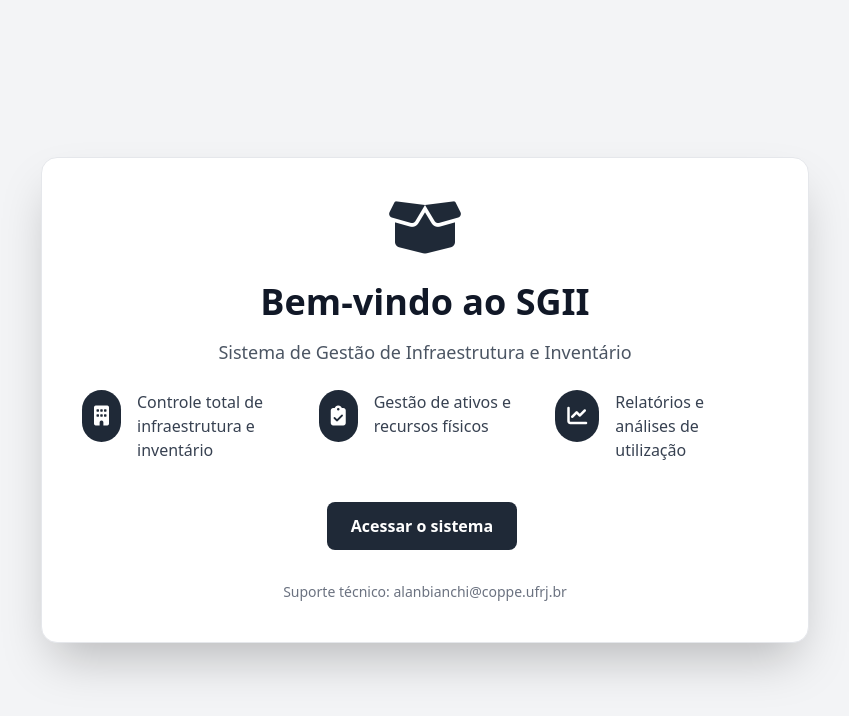
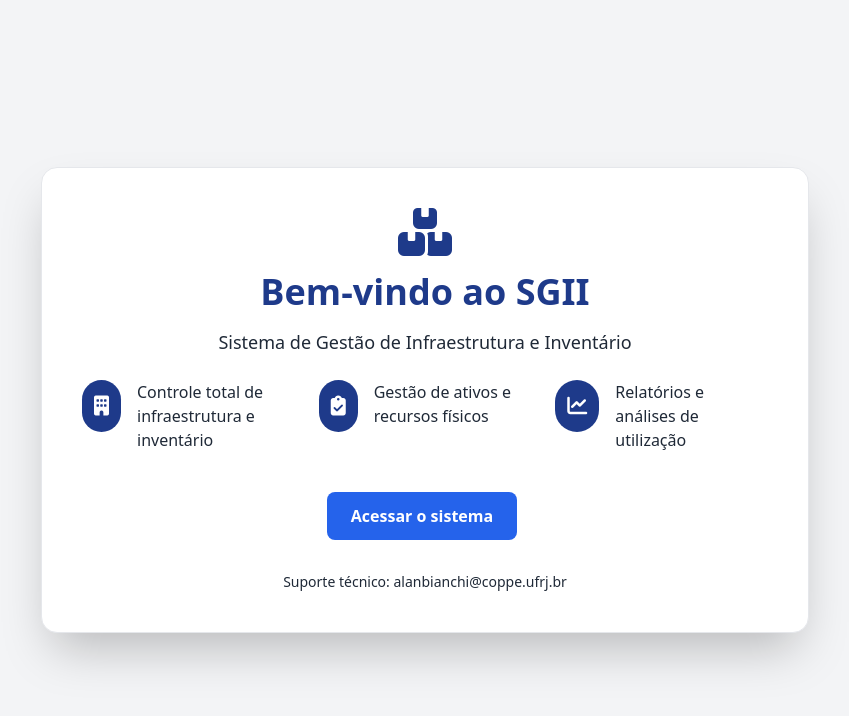
Before and after one commit to Bianchi613/Projeto_SGII, a React (Vite) app in the folder frontend/: page / in a window 1280 px wide. Shown: the top 716 px of the page, without its empty margins (215-1064 px from the left). Built offline with nearby package versions, Linux system fonts and the light colour scheme.

Commit message:
mudando a coloração do frontend

```diff
--- a/frontend/src/components/Home/Home.css
+++ b/frontend/src/components/Home/Home.css
@@ -3,7 +3,7 @@
 body {
   margin: 0;
   font-family: "Arial", sans-serif;
-  background-color: #f7fafc; /* Matches bg-gray-100 */
+  background-color: #f7fafc; /* Mantém bg-gray-100 */
 }
 
 .bg-gray-100 {
@@ -75,7 +75,7 @@
 }
 
 .text-gray-800 {
-  color: #2d3748;
+  color: #2563eb; /* azul ao invés de cinza escuro */
 }
 
 .mb-6 {
@@ -91,7 +91,7 @@
 }
 
 .text-gray-900 {
-  color: #1a202c;
+  color: #1e40af; /* azul mais escuro */
 }
 
 .mb-4 {
@@ -99,7 +99,7 @@
 }
 
 .text-gray-600 {
-  color: #718096;
+  color: #4b5563; /* cinza médio, menos opaco */
 }
 
 .text-lg {
@@ -135,11 +135,11 @@
 }
 
 .bg-gray-800 {
-  background-color: #2d3748;
+  background-color: #2563eb; /* azul */
 }
 
 .hover\:bg-gray-900:hover {
-  background-color: #1a202c;
+  background-color: #1e40af; /* azul escuro */
 }
 
 .text-white {
@@ -177,7 +177,7 @@
 }
 
 .text-gray-500 {
-  color: #a0aec0;
+  color: #6b7280; /* cinza mais escuro e legível */
 }
 
 .flex.items-start {
@@ -190,7 +190,7 @@
 }
 
 .bg-gray-800.text-white {
-  background-color: #2d3748;
+  background-color: #2563eb;
   color: #ffffff;
 }
 
@@ -207,7 +207,7 @@
 }
 
 .text-gray-700 {
-  color: #4a5568;
+  color: #374151; /* cinza escuro para textos */
 }
 
 .flex-1 {
--- a/frontend/src/components/Home/Home.jsx
+++ b/frontend/src/components/Home/Home.jsx
@@ -6,11 +6,11 @@
   return (
     <div className="bg-gray-100 min-h-screen flex flex-col items-center justify-center p-8">
       <div className="bg-white max-w-3xl w-full rounded-2xl shadow-2xl border border-gray-200 p-10 text-center">
-        <i className="fas fa-box-open text-6xl text-gray-800 mb-6"></i>
-        <h1 className="text-4xl font-bold text-gray-900 mb-4">
+        <i className="fas fa-boxes text-5xl mb-4 text-blue-900"></i>
+        <h1 className="text-4xl font-bold text-blue-900 mb-4">
           Bem-vindo ao SGII
         </h1>
-        <p className="text-gray-600 text-lg mb-6">
+        <p className="text-black-900 text-lg mb-6">
           Sistema de Gestão de Infraestrutura e Inventário
         </p>
         <div className="grid grid-cols-1 sm:grid-cols-3 gap-6 text-left">
@@ -30,12 +30,12 @@
         <div className="mt-10">
           <button
             onClick={() => navigate("/login")}
-            className="inline-block bg-gray-800 hover:bg-gray-900 text-white font-bold py-3 px-6 rounded-lg transition duration-200"
+            className="inline-block bg-blue-600 hover:bg-blue-800 text-white font-bold py-3 px-6 rounded-lg transition duration-200"
           >
             Acessar o sistema
           </button>
         </div>
-        <div className="mt-8 text-sm text-gray-500">
+        <div className="mt-8 text-sm text-black-600">
           <p>Suporte técnico: alanbianchi@coppe.ufrj.br</p>
         </div>
       </div>
@@ -46,10 +46,10 @@
 function Feature({ icon, text }) {
   return (
     <div className="flex items-start space-x-4">
-      <div className="bg-gray-800 text-white p-3 rounded-full">
+      <div className="bg-blue-900 text-white p-3 rounded-full">
         <i className={`fas fa-${icon} text-xl`}></i>
       </div>
-      <p className="text-gray-700 flex-1">{text}</p>
+      <p className="text-black-800 flex-1">{text}</p>
     </div>
   );
 }
--- a/frontend/src/components/Login/Login.css
+++ b/frontend/src/components/Login/Login.css
@@ -1,5 +1,5 @@
 .input-focus:focus {
-  box-shadow: 0 0 0 3px rgba(0, 0, 0, 0.1);
+  box-shadow: 0 0 0 3px rgba(37, 99, 235, 0.5); /* azul #2563eb com transparência */
 }
 
 .shake {
@@ -27,5 +27,6 @@
 }
 
 .bg-custom-gradient {
-  background: linear-gradient(135deg, #f8f8f8 0%, #e0e0e0 100%);
+  background: linear-gradient(135deg, #f3f4f6 0%, #e5e7eb 100%);
+  /* tons de cinza claro #f3f4f6 e #e5e7eb usados nas tabelas */
 }
--- a/frontend/src/components/Login/Login.jsx
+++ b/frontend/src/components/Login/Login.jsx
@@ -58,9 +58,9 @@
       {/* Lado esquerdo */}
       <div className="bg-custom-gradient text-gray-900 p-10 md:w-1/2 flex flex-col justify-center items-center text-center border-r border-gray-200">
         <div className="mb-8">
-            <i className="fas fa-boxes text-5xl mb-4 text-gray-800"></i>
-            <h1 className="text-3xl font-bold mb-2">SGII</h1>
-            <p className="text-gray-600 font-medium">
+          <i className="fas fa-boxes text-5xl mb-4 text-blue-900"></i>
+          <h1 className="text-3xl font-bold mb-2 text-blue-900">SGII</h1>
+          <p className="text-gray-700 font-medium">
             Sistema de Gestão de Infraestrutura e Inventário
           </p>
         </div>
@@ -88,10 +88,10 @@
       {/* Lado direito - Formulário */}
       <div className="p-10 md:w-1/2 flex flex-col justify-center bg-white">
         <div className="text-center mb-8">
-            <h2 className="text-2xl font-bold text-gray-800">
+          <h2 className="text-2xl font-bold text-gray-900">
             Acesse o sistema
           </h2>
-            <p className="text-gray-600">
+          <p className="text-gray-700">
             Controle de infraestrutura e inventário
           </p>
         </div>
@@ -108,7 +108,7 @@
               <i className="fas fa-user absolute inset-y-0 left-0 pl-3 flex items-center text-gray-400"></i>
               <input
                 type="text"
-                  className="pl-10 w-full px-4 py-3 rounded-lg border border-gray-300 focus:outline-none focus:ring-2 focus:ring-gray-800 input-focus transition duration-200"
+                className="pl-10 w-full px-4 py-3 rounded-lg border border-gray-300 focus:outline-none focus:ring-2 focus:ring-blue-600 input-focus transition duration-200"
                 placeholder="Digite seu usuário"
                 value={username}
                 onChange={(e) => setUsername(e.target.value)}
@@ -125,7 +125,7 @@
               <i className="fas fa-lock absolute inset-y-0 left-0 pl-3 flex items-center text-gray-400"></i>
               <input
                 type={showPassword ? "text" : "password"}
-                  className="pl-10 pr-10 w-full px-4 py-3 rounded-lg border border-gray-300 focus:outline-none focus:ring-2 focus:ring-gray-800 input-focus transition duration-200"
+                className="pl-10 pr-10 w-full px-4 py-3 rounded-lg border border-gray-300 focus:outline-none focus:ring-2 focus:ring-blue-600 input-focus transition duration-200"
                 placeholder="Digite sua senha"
                 value={password}
                 onChange={(e) => setPassword(e.target.value)}
@@ -149,7 +149,7 @@
                 id="remember-me"
                 name="remember-me"
                 type="checkbox"
-                  className="h-4 w-4 text-gray-800 focus:ring-gray-800 border-gray-300 rounded"
+                className="h-4 w-4 text-blue-600 focus:ring-blue-600 border-gray-300 rounded"
               />
               <label
                 htmlFor="remember-me"
@@ -161,7 +161,7 @@
             <div className="text-sm">
               <a
                 href="#"
-                  className="font-medium text-gray-800 hover:text-gray-600"
+                className="font-medium text-blue-600 hover:text-blue-800"
               >
                 Esqueceu sua senha?
               </a>
@@ -171,7 +171,7 @@
           <div>
             <button
               type="submit"
-                className="w-full bg-gray-800 hover:bg-gray-900 text-white font-bold py-3 px-4 rounded-lg transition duration-200 transform hover:scale-105 focus:outline-none focus:ring-2 focus:ring-gray-800 focus:ring-offset-2"
+              className="w-full bg-blue-600 hover:bg-blue-700 text-white font-bold py-3 px-4 rounded-lg transition duration-200 transform hover:scale-105 focus:outline-none focus:ring-2 focus:ring-blue-600 focus:ring-offset-2"
             >
               Entrar
             </button>
@@ -186,7 +186,7 @@
             <button
               type="button"
               onClick={() => navigate("/cadastro")}
-                className="font-medium text-gray-800 hover:text-gray-600 underline"
+              className="font-medium text-blue-600 hover:text-blue-800 underline"
             >
               Solicitar credenciais
             </button>
@@ -209,7 +209,7 @@
 function Feature({ icon, text }) {
   return (
     <div className="flex items-center space-x-4">
-      <div className="bg-gray-800 text-white p-3 rounded-full">
+      <div className="bg-blue-800 text-white p-3 rounded-full">
         <i className={`fas fa-${icon} text-xl`}></i>
       </div>
       <p className="text-left text-gray-700">{text}</p>
```
Lines whose indentation alone changed are shown as unchanged.
